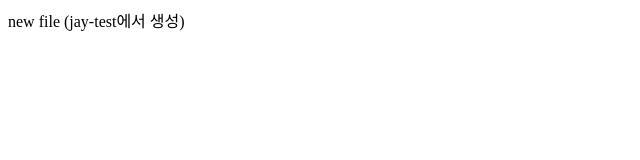
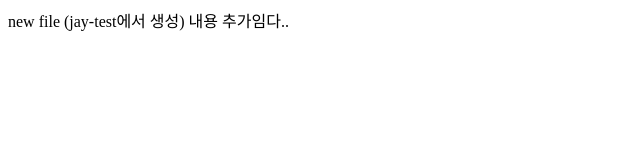
Before and after one commit to itforone-github/git-test-jay, a plain HTML site: page test1/new.html in a window 1280 px wide. Shown: the whole page, without its empty margins (0-640 px from the left). Drawn offline with Linux system fonts and the light colour scheme.

Commit message:
15:14 commit

```diff
--- a/test1/new.html
+++ b/test1/new.html
@@ -7,5 +7,7 @@
 <body>
 new file (jay-test에서 생성)
 
+내용 추가임다..
+
 </body>
 </html>
```
